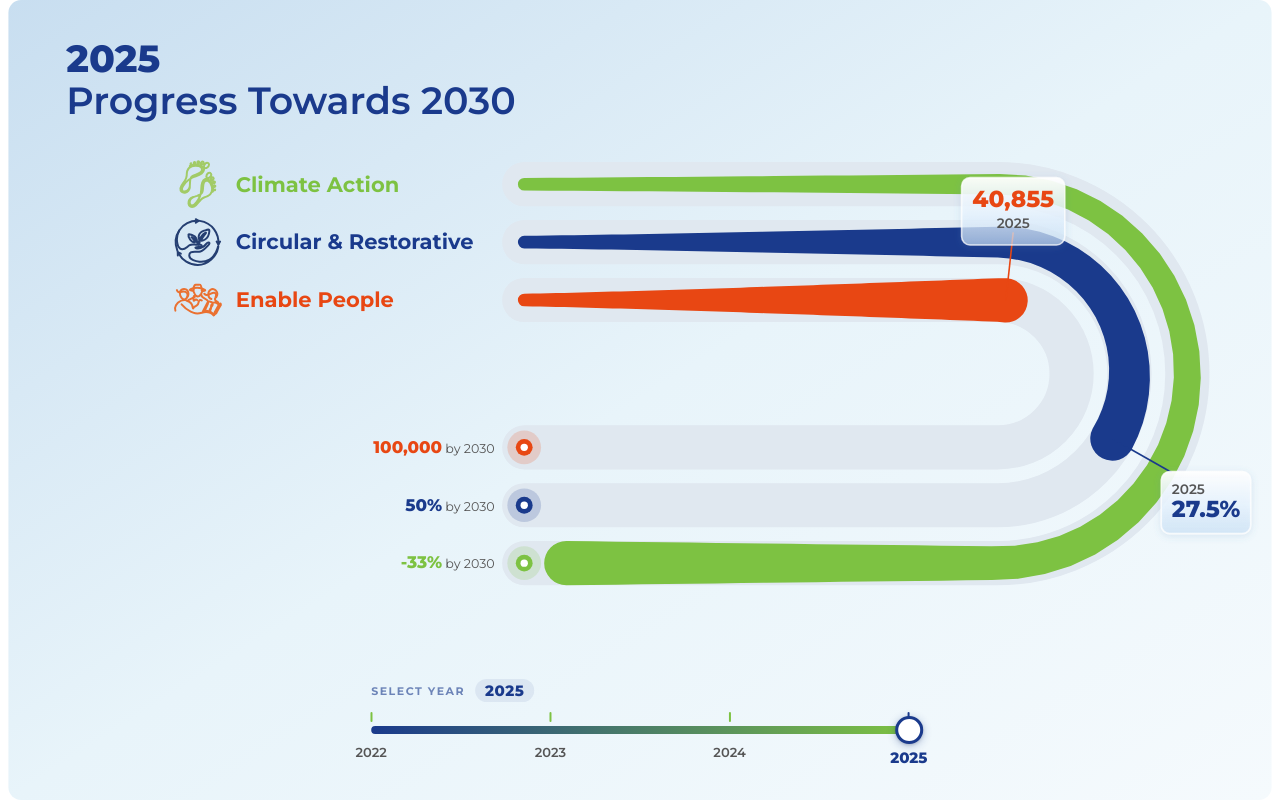
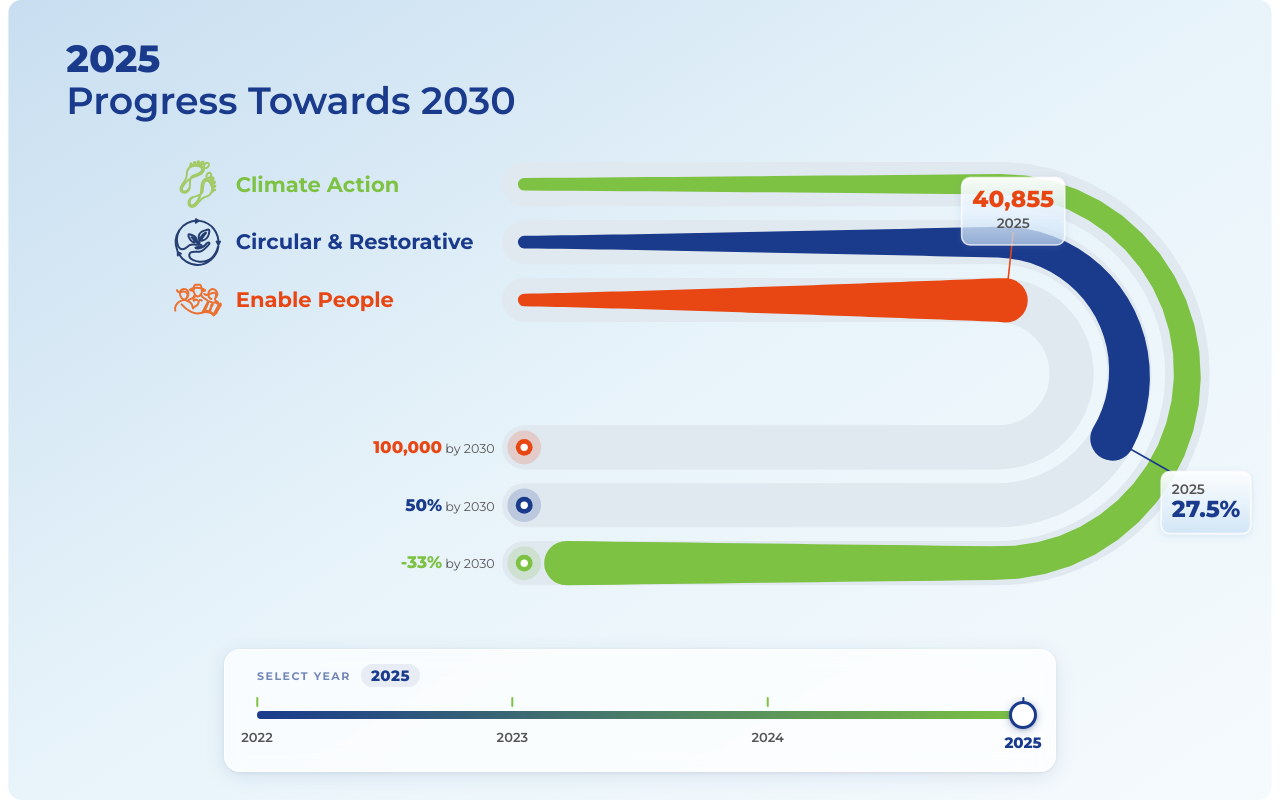
Before and after one commit to Biomar-digital/Biomar-progression-chart, a React (Vite) app: page / in a window 1280 px wide. Built offline with nearby package versions, Linux system fonts and the light colour scheme.

Commit message:
Make year slider larger and add frosted glass background panel
https://claude.ai/code/session_013pz6vNT3wRemKZuqjeC921

```diff
--- a/src/App.css
+++ b/src/App.css
@@ -15,9 +15,16 @@
 
 .slider-wrapper {
   position: absolute;
-  bottom: 32px;
+  bottom: 28px;
   left: 50%;
   transform: translateX(-50%);
-  width: 42%;
-  min-width: 280px;
+  width: 65%;
+  min-width: 360px;
+  background: rgba(255, 255, 255, 0.72);
+  backdrop-filter: blur(10px);
+  -webkit-backdrop-filter: blur(10px);
+  border: 1px solid rgba(255, 255, 255, 0.85);
+  border-radius: 16px;
+  box-shadow: 0 4px 20px rgba(26, 58, 140, 0.10), 0 1px 4px rgba(0,0,0,0.08);
+  padding: 14px 32px 18px;
 }
```
